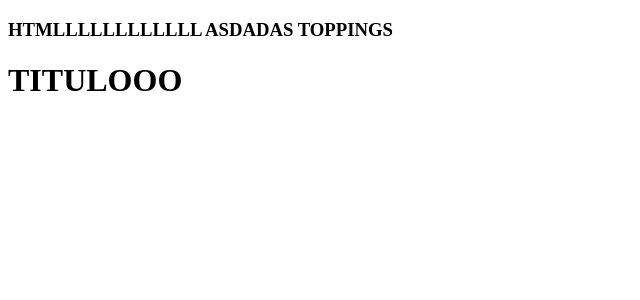
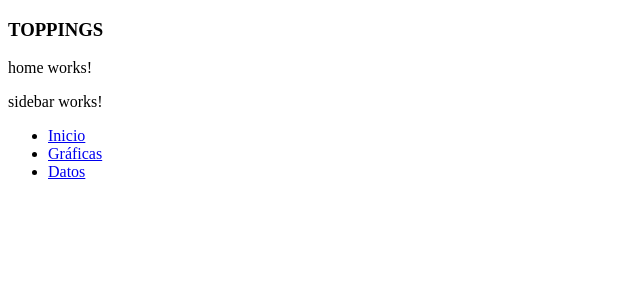
Before and after one commit to surullisuus/toppings-app, an Angular app: page / in a window 1280 px wide. Shown: the top 300 px of the page, without its empty margins (0-640 px from the left). Built offline with nearby package versions, Linux system fonts and the light colour scheme; no server answers.

Commit message:
dashboard inicios

```diff
--- a/src/app/app.component.html
+++ b/src/app/app.component.html
@@ -1 +1,2 @@
-<h1>TITULOOO</h1>
+
+<app-home></app-home>
--- /dev/null
+++ b/src/app/home/home.component.html
@@ -0,0 +1,6 @@
+<p>home works!</p>
+
+<div>
+    <app-sidebar></app-sidebar>
+    <!-- <app-sidebar></app-sidebar>    Aquí puedes agregar el contenido principal de tu página de inicio -->
+</div>
--- /dev/null
+++ b/src/app/sidebar/sidebar.component.html
@@ -0,0 +1,8 @@
+<p>sidebar works!</p>
+<nav>
+    <ul>
+      <li><a routerLink="/home">Inicio</a></li>
+      <li><a routerLink="/graficas">Gráficas</a></li>
+      <li><a routerLink="/datos">Datos</a></li>
+    </ul>
+  </nav>
--- a/src/index.html
+++ b/src/index.html
@@ -9,10 +9,7 @@
 </head>
 <body>
 
-  <h3>HTMLLLLLLLLLLLL ASDADAS TOPPINGS</h3>
+  <h3>TOPPINGS</h3>
   <app-root></app-root>
-
-
-
 </body>
 </html>
```
Also changed, not shown: src/app/app.module.ts (+10 -3 lines), src/app/app.routes.ts (+5 -3 lines), src/app/home/home.component.ts (added, +12 -0 lines), src/app/sidebar/sidebar.component.ts (added, +12 -0 lines), src/app/home/home.component.css (added), src/app/sidebar/sidebar.component.css (added), 2 other files (tests, documents, lock files or other folders).
